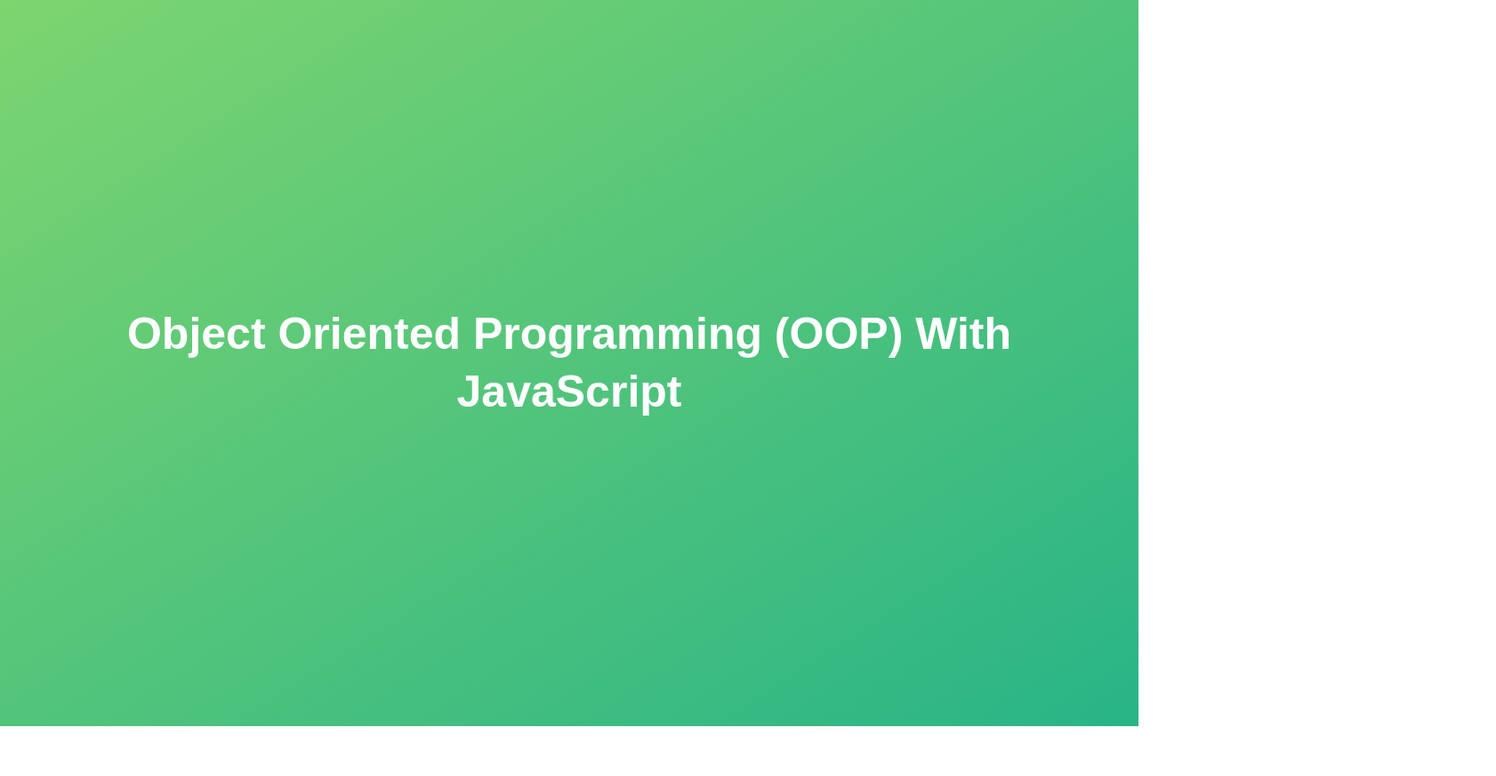
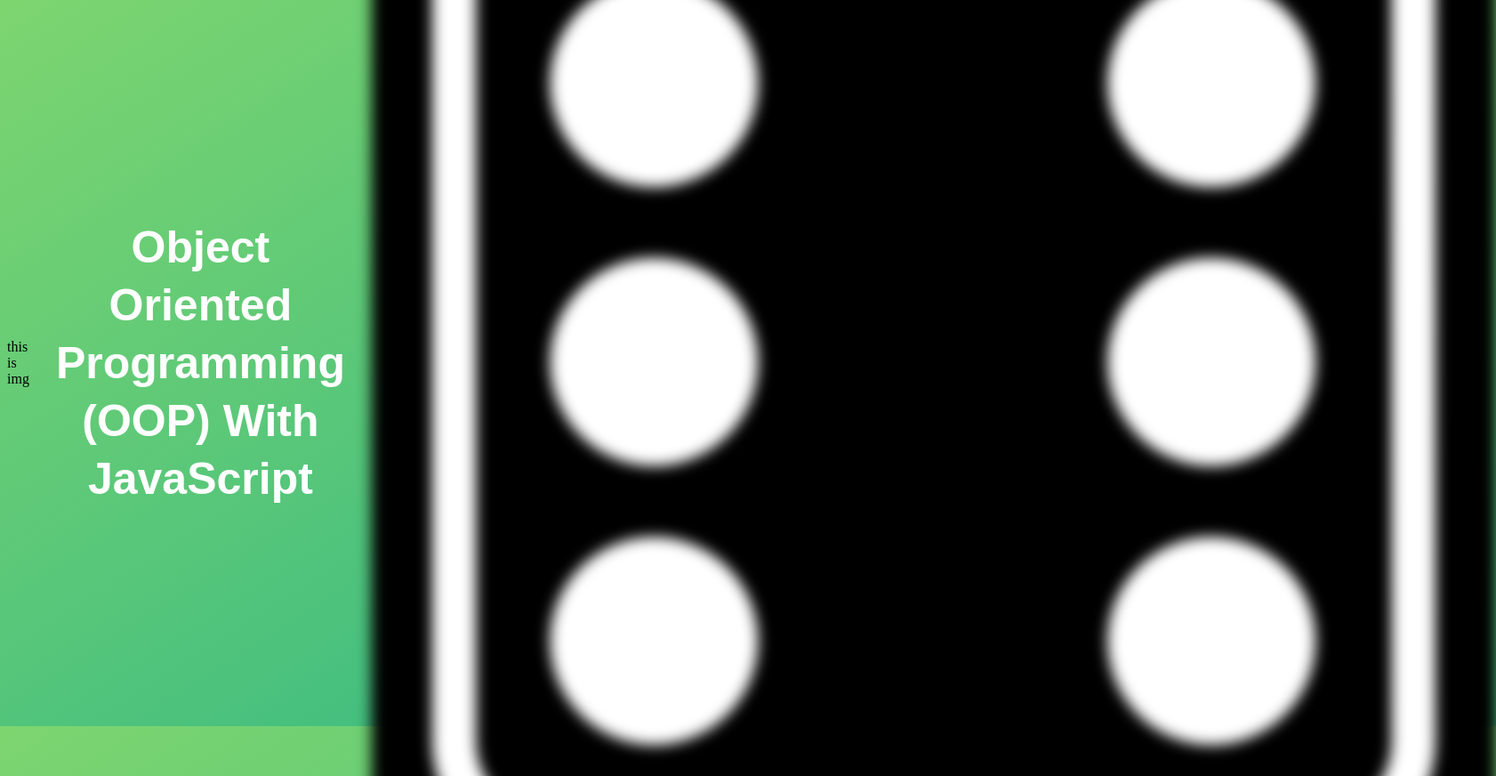
Before and after one commit to Kolakharemonika/javascript-demo, a plain HTML site: page oop/index.html in a window 1280 px wide. Shown: the top 872 px of the page at 89% size, 1682 px wide, since content can reach past the window. Before the commit the page ends 816 px from the top, so only its background shows below. Drawn offline with Linux system fonts and the light colour scheme.

Commit message:
sync, async ,

```diff
--- a/oop/index.html
+++ b/oop/index.html
@@ -1,5 +1,6 @@
 <!DOCTYPE html>
 <html lang="en">
+
 <head>
   <meta charset="UTF-8" />
   <meta name="viewport" content="width=device-width, initial-scale=1.0" />
@@ -12,6 +13,7 @@
       align-items: center;
       background: linear-gradient(to top left, #28b487, #7dd56f);
     }
+
     h1 {
       font-family: sans-serif;
       font-size: 50px;
@@ -21,10 +23,18 @@
       text-align: center;
       color: white;
     }
+
+    .fadeIn {
+      filter: blur(8px);
+    }
   </style>
   <script defer src="script.js"></script>
 </head>
+
 <body>
+  <p>this is img</p>
   <h1>Object Oriented Programming (OOP) With JavaScript</h1>
+  <img class="dog" src="/img/inverted-dice-2.svg" alt="wdsdsd">
 </body>
+
 </html>
--- a/oop/script.js
+++ b/oop/script.js
@@ -44,3 +44,29 @@
 }
 
 mk.calcAge();
+
+/**
+ * Synchronous
+ * line by line execution
+ * ex line of code and alert window
+ * blocking
+ * waiting for finidh line of code
+ *
+ * Asynchronous
+ * line of code & setTimeout-timer fn
+ * (setTimeout running in background)
+ * non-blocking
+ * doesn't wait for finish its work
+ */
+
+//asynchronous
+const img = document.querySelector('.dog');
+img.src = '/img/inverted-dice-6.svg';
+img.addEventListener('load', function () {
+    img.classList.add('fadeIn'); //blur img
+});
+
+document.querySelector('p').style.width = '300px';
+
+//search public APIS
+// https://countries-api-836d.onrender.com/countries/
```
Also changed, not shown: map/script.js (+7 -0 lines). Lines whose indentation alone changed are shown as unchanged.
